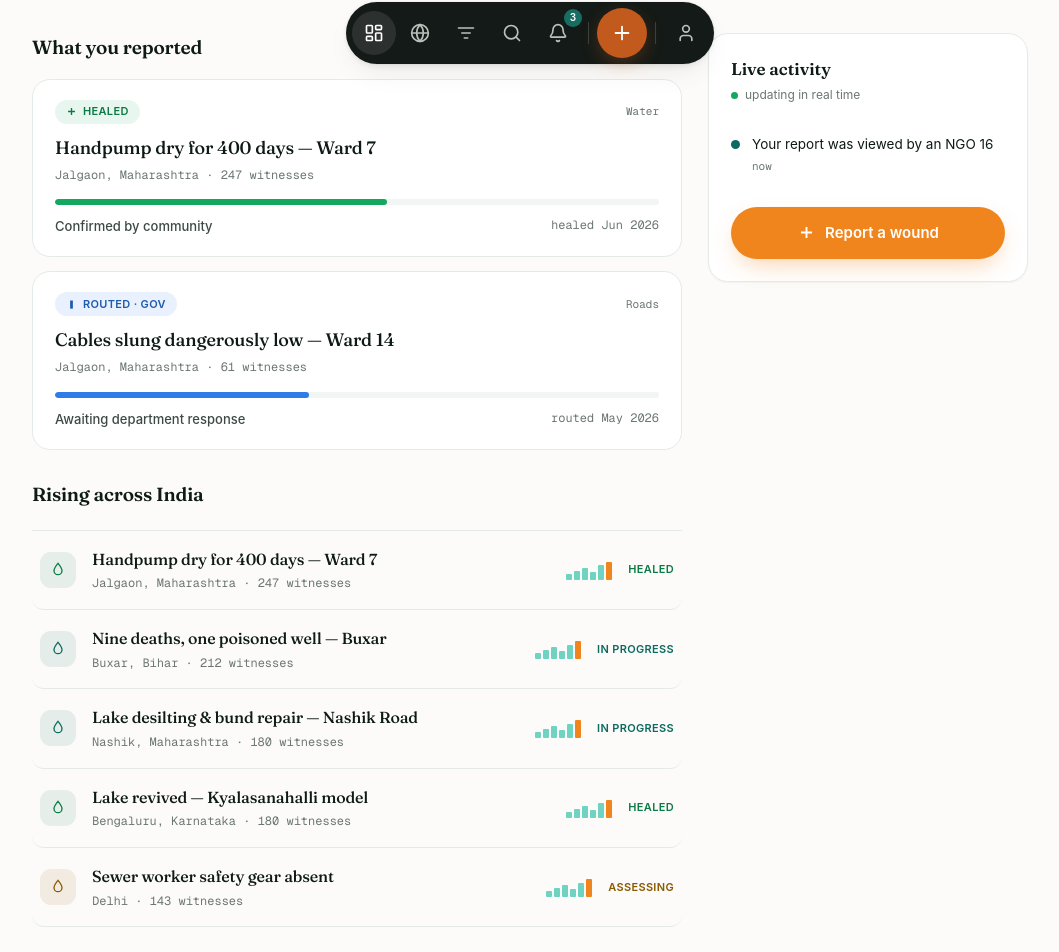
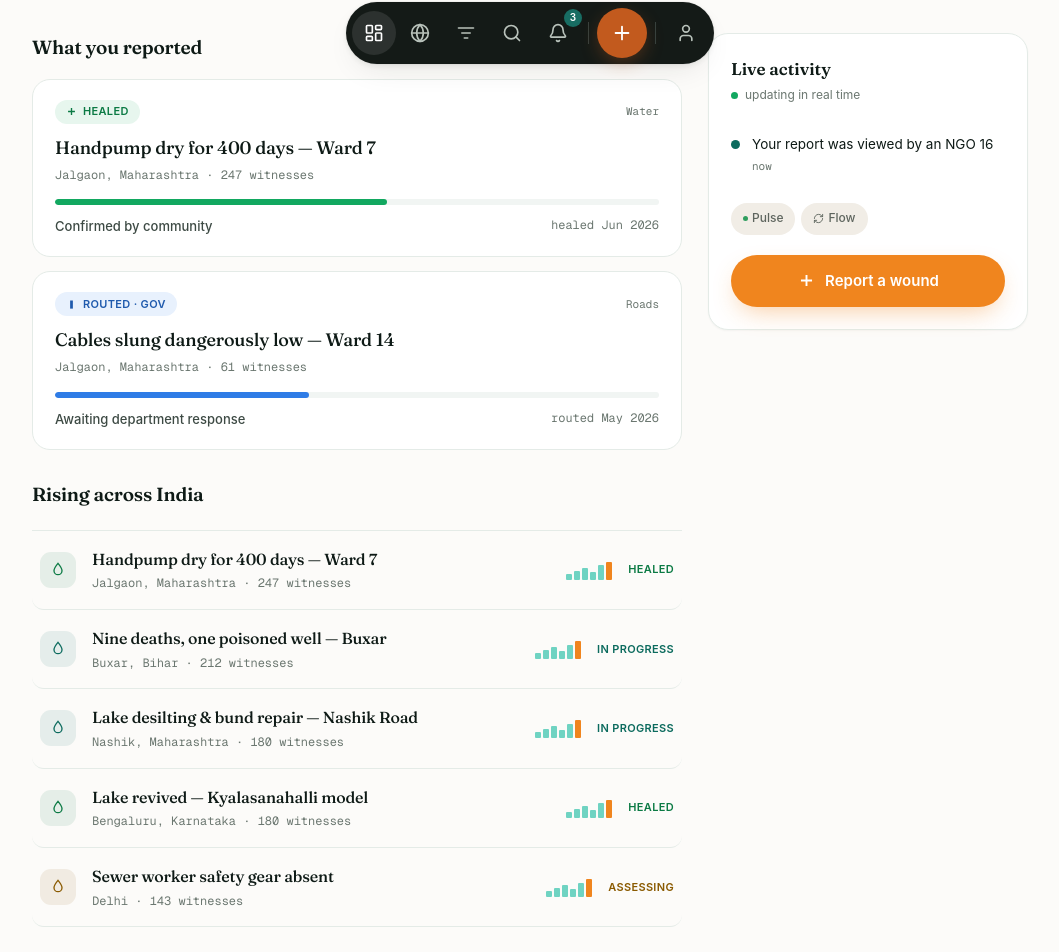
Before and after one commit to rahulkumarjha26/setu-platform, a Next.js app: page /home in a window 1280 px wide. Shown: the part 716-1668 px from the top of the page, without its empty margins (110-1169 px from the left). Built offline with nearby package versions, Linux system fonts and the light colour scheme.

Commit message:
Fix CSS variable bugs: --fs-h3 (Flow metric cards) and --c-g-50 (NGO gradient). Add Pulse/Flow quick-access links to Home sidebar.

```diff
--- a/app/flow/page.tsx
+++ b/app/flow/page.tsx
@@ -103,23 +103,23 @@ export default function FlowPage() {
       >
         <div className="card card-metric" style={{ padding: 20 }}>
           <p className="text-caption text-2" style={{ margin: 0, marginBottom: 4 }}>Total wounds</p>
-          <span className="text-number" style={{ fontSize: "var(--fs-h3)" }}>{WOUNDS.length}</span>
+          <span className="text-number">{WOUNDS.length}</span>
         </div>
         <div className="card card-metric" style={{ padding: 20 }}>
           <p className="text-caption text-2" style={{ margin: 0, marginBottom: 4 }}>In pipeline</p>
-          <span className="text-number" style={{ fontSize: "var(--fs-h3)" }}>
+          <span className="text-number">
             {WOUNDS.filter(w => w.status !== "healed" && w.status !== "not-achieved").length}
           </span>
         </div>
         <div className="card card-metric" style={{ padding: 20 }}>
           <p className="text-caption text-2" style={{ margin: 0, marginBottom: 4 }}>Witnesses</p>
-          <span className="text-number" style={{ fontSize: "var(--fs-h3)" }}>
+          <span className="text-number">
             {totalCorroborations().toLocaleString("en-IN")}
           </span>
         </div>
         <div className="card card-metric" style={{ padding: 20 }}>
           <p className="text-caption text-2" style={{ margin: 0, marginBottom: 4 }}>In escrow</p>
-          <span className="text-number" style={{ fontSize: "var(--fs-h3)" }}>{activeEscrowAmount()}</span>
+          <span className="text-number">{activeEscrowAmount()}</span>
         </div>
       </motion.div>
 
--- a/app/home/page.tsx
+++ b/app/home/page.tsx
@@ -3,7 +3,7 @@
 import { useState, useEffect, useRef, useCallback } from "react";
 import { motion, AnimatePresence } from "framer-motion";
 import Link from "next/link";
-import { ArrowRight } from "lucide-react";
+import { ArrowRight, RefreshCw } from "lucide-react";
 import { type RoleKey, type StatusKey, type Wound, ACTORS, CATEGORY_META } from "@/lib/mock-data";
 import { getHomeFeed, type ActivityEvent } from "@/lib/dashboard";
 import { useReportPopup } from "../components/ReportPopupContext";
@@ -368,6 +368,25 @@ function LiveFeed({ items, role }: { items: ActivityEvent[]; role: RoleKey }) {
             </div>
           </div>
         ))}
+        {/* Quick-access links to Pulse and Flow */}
+        <div className="flex items-center" style={{ gap: 6, marginTop: 16, flexWrap: "wrap" }}>
+          <Link
+            href="/pulse"
+            className="chip"
+            style={{ textDecoration: "none", fontSize: 12, gap: 4 }}
+          >
+            <span style={{ width: 5, height: 5, borderRadius: "50%", background: "var(--st-healed-mark)", display: "inline-block" }} />
+            Pulse
+          </Link>
+          <Link
+            href="/flow"
+            className="chip"
+            style={{ textDecoration: "none", fontSize: 12, gap: 4 }}
+          >
+            <RefreshCw size={11} />
+            Flow
+          </Link>
+        </div>
       </div>
       <button
         onClick={open}
--- a/app/ngo/page.tsx
+++ b/app/ngo/page.tsx
@@ -993,7 +993,7 @@ export default function NGOPage() {
           style={{
             marginBottom: 24,
             padding: "24px 28px",
-            background: "linear-gradient(135deg, var(--c-p-50) 0%, var(--c-g-50) 100%)",
+            background: "linear-gradient(135deg, var(--c-p-50) 0%, var(--st-healed-wash) 100%)",
             border: "1px solid var(--c-p-200)",
             borderRadius: "var(--radius-card)",
             overflow: "hidden",
```
